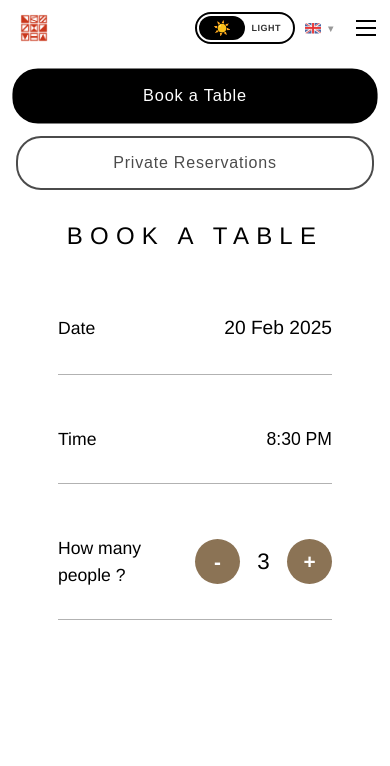
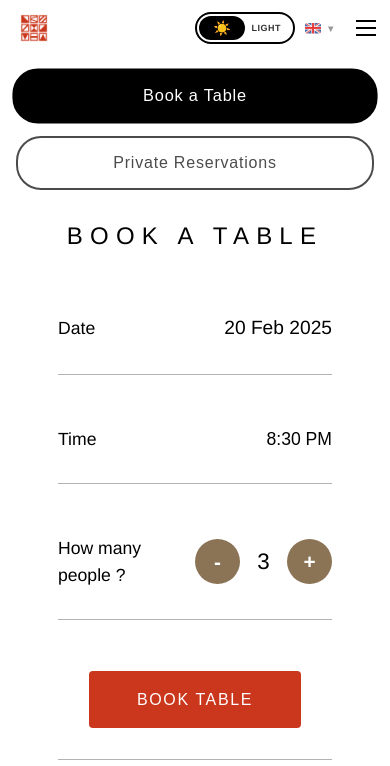
Before and after one commit to Smiljanic19A/tanin, a Vue app: page /reservations in a window 390 px wide. Shown: the top 766 px of the page. Built offline with nearby package versions, Linux system fonts and the light colour scheme; a web font is replaced by a local one.

Commit message:
Add submit buttons to reservation forms in ReservationsView, with localized labels for English and Serbian. Update styles for improved button aesthetics and user interaction.

```diff
--- a/src/locales/english.json
+++ b/src/locales/english.json
@@ -113,7 +113,8 @@
       "time": "Time",
       "selectTime": "Select time",
       "howManyPeople": "How many people ?",
-      "comingSoon": "Coming soon..."
+      "comingSoon": "Coming soon...",
+      "submitButton": "Book Table"
     },
     "datePicker": {
       "selectDate": "Select Date",
@@ -130,6 +131,7 @@
       "selectBudget": "Select budget range",
       "peopleRange": "Number of People",
       "selectPeopleRange": "Select people range",
+      "submitButton": "Send Inquiry",
       "eventTypes": {
         "birthday": "Birthday Party",
         "anniversary": "Anniversary",
--- a/src/locales/serbian.json
+++ b/src/locales/serbian.json
@@ -104,7 +104,8 @@
       "time": "Vreme",
       "selectTime": "Izaberite vreme",
       "howManyPeople": "Koliko ljudi ?",
-      "comingSoon": "Uskoro..."
+      "comingSoon": "Uskoro...",
+      "submitButton": "Rezerviši Sto"
     },
     "datePicker": {
       "selectDate": "Izaberite Datum",
@@ -121,6 +122,7 @@
       "selectBudget": "Izaberite budžet",
       "peopleRange": "Broj Ljudi",
       "selectPeopleRange": "Izaberite broj ljudi",
+      "submitButton": "Pošaljite Upit",
       "eventTypes": {
         "birthday": "Rođendanska Zabava",
         "anniversary": "Godišnjica",
--- a/src/views/ReservationsView.vue
+++ b/src/views/ReservationsView.vue
@@ -87,6 +87,15 @@
                    <span class="guest-count">{{ guestCount }}</span>
                    <button type="button" class="counter-btn" @click="incrementGuests">+</button>
                  </div>
+               </div>
+
+               <!-- Submit Button -->
+               <div class="form-group submit-group">
+                 <button type="submit" class="submit-btn">
+                   <transition name="slide-text" mode="out-in">
+                     <span :key="currentLanguage + 'reservations.bookingForm.submitButton'">{{ $t('reservations.bookingForm.submitButton') }}</span>
+                   </transition>
+                 </button>
                </div>
             </div>
           </div>
@@ -185,6 +194,15 @@
                   :placeholder="$t('reservations.privateForm.messagePlaceholder')"
                   rows="4"
                 ></textarea>
+              </div>
+
+              <!-- Submit Button -->
+              <div class="form-group submit-group">
+                <button type="submit" class="submit-btn">
+                  <transition name="slide-text" mode="out-in">
+                    <span :key="currentLanguage + 'reservations.privateForm.submitButton'">{{ $t('reservations.privateForm.submitButton') }}</span>
+                  </transition>
+                </button>
               </div>
             </div>
           </div>
@@ -467,6 +485,12 @@ export default {
   text-align: center;
   width: 100%;
 }
+.private-tab {
+  display: flex;
+  flex-flow: column;
+  align-items: center;
+  justify-content: center;
+}
 
 .tab-navigation {
   display: flex;
@@ -708,6 +732,35 @@ export default {
 .message-input:focus {
   outline: none;
   border-color: #ca371c;
+}
+
+.submit-group {
+  justify-content: center;
+  padding: 3rem 0 1rem 0;
+}
+
+.submit-btn {
+  background-color: #ca371c;
+  color: white;
+  border: none;
+  padding: 1rem 3rem;
+  font-size: 1.1rem;
+  font-weight: 500;
+  letter-spacing: 0.1em;
+  cursor: pointer;
+  transition: all 0.3s ease;
+  border-radius: 4px;
+  text-transform: uppercase;
+}
+
+.submit-btn:hover {
+  background-color: #b52f16;
+  transform: translateY(-1px);
+  box-shadow: 0 4px 12px rgba(202, 55, 28, 0.3);
+}
+
+.submit-btn:active {
+  transform: translateY(0);
 }
 
 .coming-soon {
@@ -1077,6 +1130,18 @@ export default {
     border-color: #ca371c;
   }
 
+  .submit-btn {
+    background-color: #ca371c;
+    color: white;
+    padding: 1.2rem 3rem;
+    font-size: 1rem;
+  }
+
+  .submit-btn:hover {
+    background-color: #b52f16;
+    transform: translateY(-1px);
+  }
+
   .coming-soon {
     color: var(--text-color);
     text-shadow: none;
```
